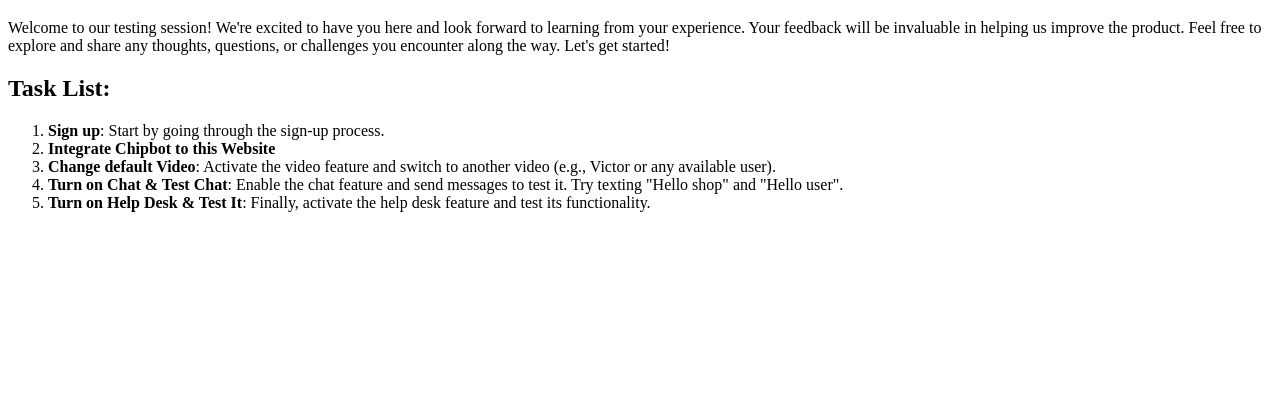
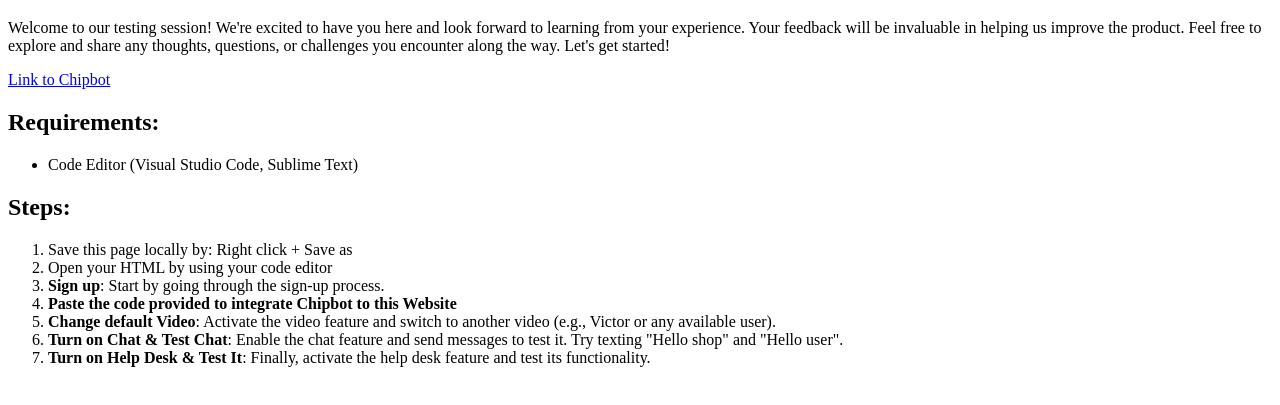
Before and after one commit to thangvu0304/usability-test-chipbot, a plain HTML site: page index.html in a window 1280 px wide. Shown: the part 61-466 px from the top of the page. Drawn offline with Linux system fonts and the light colour scheme.

Commit message:
Update index.html

```diff
--- a/index.html
+++ b/index.html
@@ -10,17 +10,31 @@
         <p>
             Welcome to our testing session! We're excited to have you here and look forward to learning from your experience. Your feedback will be invaluable in helping us improve the product. Feel free to explore and share any thoughts, questions, or challenges you encounter along the way. Let's get started!
         </p>
+        <a href="https://qa.getchipbot.com/"><p>Link to Chipbot</p></a>
     </div>
 
+    <div class="requirements">
+        <h2>Requirements:</h2>
+        <ul>
+            <li>Code Editor (Visual Studio Code, Sublime Text)</li>
+        </ul>
+    </div>
     <div class="task-list">
-        <h2>Task List: </h2>
+        <h2>Steps: </h2>
         <ol>
+            <li>Save this page locally by: Right click + Save as</li>
+            <li>Open your HTML by using your code editor</li>
             <li><strong>Sign up</strong>: Start by going through the sign-up process.</li>
-            <li><strong>Integrate Chipbot to this Website</strong></li>
+            <li><strong>Paste the code provided to integrate Chipbot to this Website</strong></li>
             <li><strong>Change default Video</strong>: Activate the video feature and switch to another video (e.g., Victor or any available user).</li>
             <li><strong>Turn on Chat & Test Chat</strong>: Enable the chat feature and send messages to test it. Try texting "Hello shop" and "Hello user".</li>
             <li><strong>Turn on Help Desk & Test It</strong>: Finally, activate the help desk feature and test its functionality.</li>
         </ol>
+
+
+        <!--PASTE YOUR PROVIDED CODE HERE-->
+
+
     </div>
 </body>
 </html>
```
